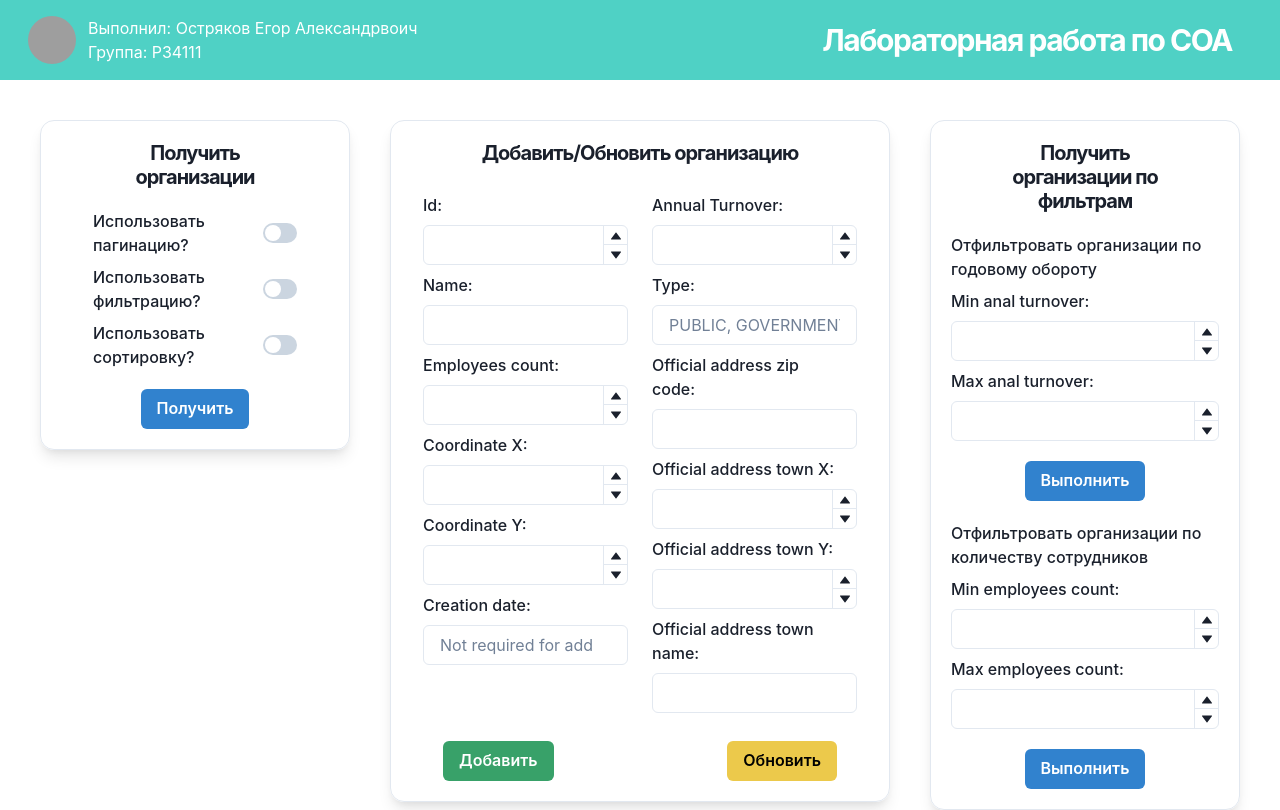
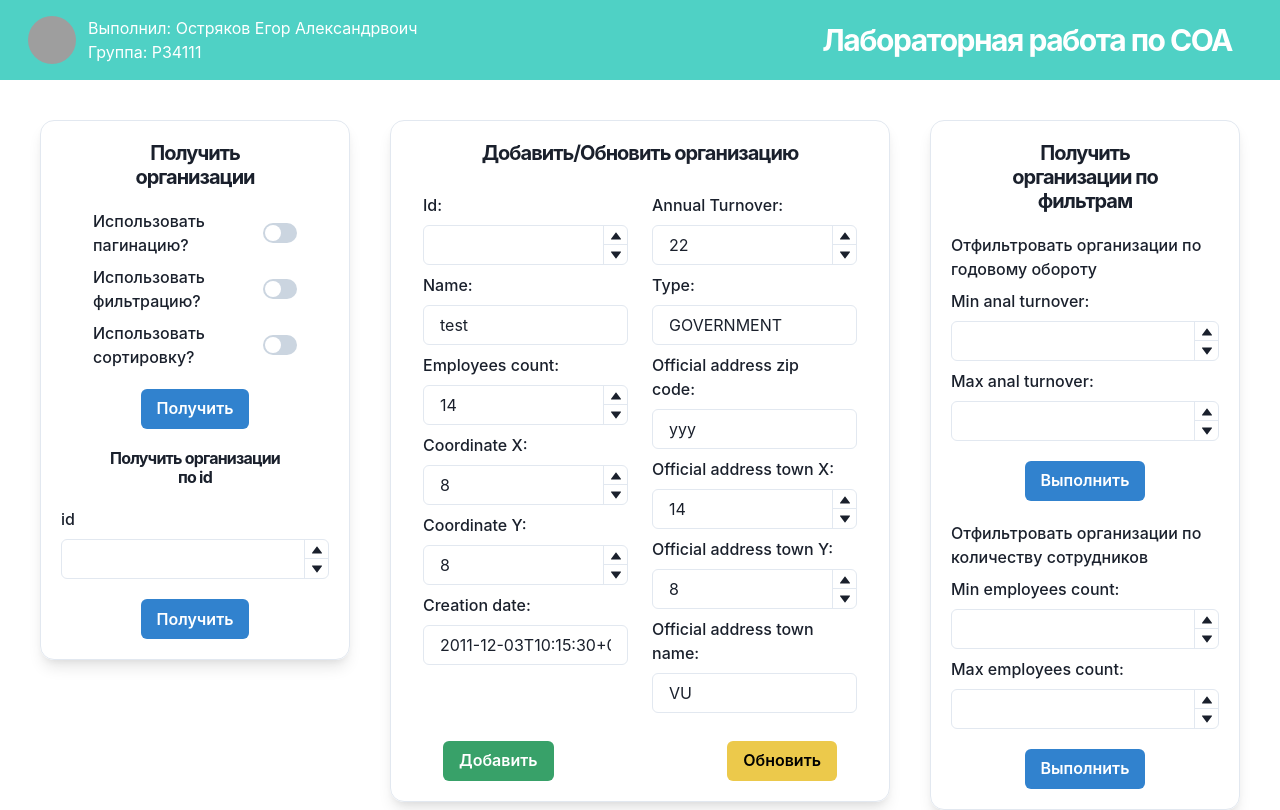
Before and after one commit to feldu/SOA_Lab2, a React (Create React App) app in the folder frontend/: page / in a window 1280 px wide. Shown: the top 810 px of the page. Built offline with nearby package versions, Linux system fonts and the light colour scheme; grey boxes are pictures that could not be loaded.

Commit message:
add crud frontend

```diff
--- a/frontend/src/pages/UserPage/UserPage.jsx
+++ b/frontend/src/pages/UserPage/UserPage.jsx
@@ -5,7 +5,7 @@ import AddUpdOrgsForm from "./components/AddUpdOrgsForm";
 import DeleteOrgsForm from "./components/DeleteOrgsForm";
 import AdditionalGetOrgsForm from "./components/AdditionalGetOrgsForm";
 import FilteredGetOrgsForm from "./components/FilteredGetOrgsForm";
-import ResultTable from "./components/ResultTable";
+import {ResultTable} from "./components/ResultTable";
 
 export default function UserPage() {
     return (
--- a/frontend/src/pages/UserPage/components/AddUpdOrgsForm.jsx
+++ b/frontend/src/pages/UserPage/components/AddUpdOrgsForm.jsx
@@ -1,12 +1,73 @@
 import {Box, Button, Flex, Heading, Text} from "@chakra-ui/react";
 import NumberControl from "../../../components/NumberControl";
 import TextControl from "../../../components/TextControl";
+import {useState} from "react";
+import {orgsState} from "../../../globalState/orgs";
 
 
 export default function AddUpdOrgsForm() {
+    const [id, setId] = useState("");
+    const [name, setName] = useState("test");
+    const [employeesCount, setEmployeesCount] = useState("14");
+    const [coordinatesX, setCoordinatesX] = useState("8");
+    const [coordinatesY, setCoordinatesY] = useState("8");
+    const [creationDate, setCreationDate] = useState("2011-12-03T10:15:30+01:00");
+    const [annualTurnover, setAnnualTurnover] = useState("22");
+    const [type, setType] = useState("GOVERNMENT");
+    const [officialAddressZipCode, setOfficialAddressZipCode] = useState("yyy");
+    const [officialAddressTownX, setOfficialAddressTownX] = useState("14");
+    const [officialAddressTownY, setOfficialAddressTownY] = useState("8");
+    const [officialAddressTownName, setOfficialAddressTownName] = useState("VU");
+
+    const addSubmitHandler = e => {
+        e.preventDefault();
+        orgsState.addOrgs({
+            id,
+            name,
+            employeesCount,
+            coordinates: {
+                x: coordinatesX,
+                y: coordinatesY
+            },
+            creationDate,
+            annualTurnover,
+            type,
+            officialAddress: {
+                zipCode: officialAddressZipCode,
+                town: {
+                    x: officialAddressTownX,
+                    y: officialAddressTownY,
+                    name: officialAddressTownName
+                }
+            }
+        });
+    };
+
+    const updSubmitHandler = e => {
+        e.preventDefault();
+        orgsState.updateOrgs({
+            id,
+            name,
+            employeesCount,
+            coordinates: {
+                x: coordinatesX,
+                y: coordinatesY
+            },
+            creationDate,
+            annualTurnover,
+            type,
+            officialAddress: {
+                zipCode: officialAddressZipCode,
+                town: {
+                    x: officialAddressTownX,
+                    y: officialAddressTownY,
+                    name: officialAddressTownName
+                }
+            }
+        });
+    };
 
     return (
-
         <Box mx={5} py={5} px={5} borderWidth={1} borderRadius={14} boxShadow="lg"
              h="100%" w="full" minW={500}>
             <form>
@@ -15,25 +76,33 @@ export default function AddUpdOrgsForm() {
                 </Heading>
                 <Flex w="full" justifyContent="space-around">
                     <Box mx={3}>
-                        <NumberControl label={"Id:"} min={1} placeholder={"Not required for add"}/>
-                        <TextControl label={"Name:"}/>
-                        <NumberControl label={"Employees count:"} min={0}/>
-                        <NumberControl label={"Coordinate X:"}/>
-                        <NumberControl label={"Coordinate Y:"}/>
-                        <TextControl label={"Creation date:"} placeholder={"Not required for add"}/>
+                        <NumberControl label={"Id:"} min={1} value={id} setValue={setId}/>
+                        <TextControl label={"Name:"} value={name} setValue={setName}/>
+                        <NumberControl label={"Employees count:"} min={0} value={employeesCount}
+                                       setValue={setEmployeesCount}/>
+                        <NumberControl label={"Coordinate X:"} value={coordinatesX} setValue={setCoordinatesX}/>
+                        <NumberControl label={"Coordinate Y:"} value={coordinatesY} setValue={setCoordinatesY}/>
+                        <TextControl label={"Creation date:"} value={creationDate} setValue={setCreationDate}
+                                     placeholder={"Not required for add"}/>
                     </Box>
                     <Box mx={3}>
-                        <NumberControl label={"Annual Turnover:"} min={0}/>
-                        <TextControl label={"Type:"} placeholder={"PUBLIC, GOVERNMENT, TRUST"}/>
-                        <TextControl label={"Official address zip code:"}/>
-                        <NumberControl label={"Official address town X:"}/>
-                        <NumberControl label={"Official address town Y:"}/>
-                        <TextControl label={"Official address town name:"}/>
+                        <NumberControl label={"Annual Turnover:"} min={0} value={annualTurnover}
+                                       setValue={setAnnualTurnover}/>
+                        <TextControl label={"Type:"} placeholder={"PUBLIC, GOVERNMENT, TRUST"} value={type}
+                                     setValue={setType}/>
+                        <TextControl label={"Official address zip code:"} value={officialAddressZipCode}
+                                     setValue={setOfficialAddressZipCode}/>
+                        <NumberControl label={"Official address town X:"} value={officialAddressTownX}
+                                       setValue={setOfficialAddressTownX}/>
+                        <NumberControl label={"Official address town Y:"} value={officialAddressTownY}
+                                       setValue={setOfficialAddressTownY}/>
+                        <TextControl label={"Official address town name:"} value={officialAddressTownName}
+                                     setValue={setOfficialAddressTownName}/>
                     </Box>
                 </Flex>
                 <Flex mt={5} mx={8} justifyContent="space-between">
-                    <Button colorScheme='green'>Добавить</Button>
-                    <Button colorScheme='yellow'>Обновить</Button>
+                    <Button colorScheme='green' onClick={addSubmitHandler}>Добавить</Button>
+                    <Button colorScheme='yellow' onClick={updSubmitHandler}>Обновить</Button>
                 </Flex>
             </form>
         </Box>
--- a/frontend/src/pages/UserPage/components/DeleteOrgsForm.jsx
+++ b/frontend/src/pages/UserPage/components/DeleteOrgsForm.jsx
@@ -1,9 +1,21 @@
 import {Box, Button, Flex, Heading, Text} from "@chakra-ui/react";
 import NumberControl from "../../../components/NumberControl";
+import {useState} from "react";
+import {orgsState} from "../../../globalState/orgs";
 
 
 export default function DeleteOrgsForm() {
+    const [id, setId] = useState("");
+    const [annualTurnover, setAnnualTurnover] = useState("");
 
+    const deleteByIdSubmitHandler = e => {
+        e.preventDefault();
+        orgsState.deleteOrgById(id);
+    };
+    const deleteByAnalSubmitHandler = e => {
+        e.preventDefault();
+        orgsState.deleteOrgsByAnal({annualTurnover});
+    };
     return (
         <Box mx={5} py={5} px={5} borderWidth={1} borderRadius={14} boxShadow="lg"
              h="100%" w="full" minW={300}>
@@ -11,11 +23,12 @@ export default function DeleteOrgsForm() {
                 <Heading align="center" as="h4" size="md" letterSpacing={"tighter"} mx={10} mb={5}>
                     <Text>Удалить организации</Text>
                 </Heading>
-                <NumberControl label={"Id:"} min={1} placeholder={"Not required for add"}/>
-                <NumberControl label={"Annual Turnover:"} min={0}/>
+                <NumberControl label={"Id:"} min={1} value={id} setValue={setId}/>
+                <NumberControl label={"Annual Turnover:"} min={0} value={annualTurnover}
+                               setValue={setAnnualTurnover}/>
                 <Flex mt={5} justifyContent="space-between">
-                    <Button mx={5} colorScheme='red'>Удалить (id)</Button>
-                    <Button mx={5} colorScheme='red'>Удалить (anal)</Button>
+                    <Button mx={5} colorScheme='red' onClick={deleteByIdSubmitHandler}>Удалить (id)</Button>
+                    <Button mx={5} colorScheme='red' onClick={deleteByAnalSubmitHandler}>Удалить (anal)</Button>
                 </Flex>
             </form>
         </Box>
--- a/frontend/src/pages/UserPage/components/GetOrgsForm.jsx
+++ b/frontend/src/pages/UserPage/components/GetOrgsForm.jsx
@@ -14,10 +14,16 @@ export default function GetOrgsForm() {
     const [size, setSize] = useState();
     const [filter, setFilter] = useState("");
     const [sort, setSort] = useState("");
+    const [id, setId] = useState("");
 
-    const submitHandler = e => {
+    const getSubmitHandler = e => {
         e.preventDefault();
         orgsState.fetchOrgs({page, size, filter, sort});
+    };
+
+    const getByIdSubmitHandler = e => {
+        e.preventDefault();
+        orgsState.getOrgById(id);
     };
 
     return (
@@ -46,7 +52,16 @@ export default function GetOrgsForm() {
                                  placeholder={"id,desc;coordinates.y,asc;..."}/>
                 </Box>
                 <Flex mt={5} justifyContent="center">
-                    <Button colorScheme='blue' onClick={submitHandler}>Получить</Button>
+                    <Button colorScheme='blue' onClick={getSubmitHandler}>Получить</Button>
+                </Flex>
+            </form>
+            <form>
+                <Heading align="center" as="h4" size="sm" letterSpacing={"tighter"} mx={10} my={5}>
+                    <Text>Получить организации по id</Text>
+                </Heading>
+                <NumberControl label={"id"} min={1} value={id} setValue={setId}/>
+                <Flex mt={5} justifyContent="center">
+                    <Button colorScheme='blue' onClick={getByIdSubmitHandler}>Получить</Button>
                 </Flex>
             </form>
         </Box>
--- a/frontend/src/pages/UserPage/components/ResultTable.jsx
+++ b/frontend/src/pages/UserPage/components/ResultTable.jsx
@@ -2,8 +2,10 @@ import {Box, Heading, Table, Tbody, Td, Text, Th, Thead, Tr} from "@chakra-ui/re
 import {useTable} from "react-table";
 import {orgsState} from "../../../globalState/orgs"
 import {useMemo} from "react";
+import {observer} from "mobx-react";
 
-export default function ResultTable() {
+export const ResultTable = observer(() => {
+
     const columns = useMemo(() => [
         {Header: 'id', accessor: 'id'},
         {Header: 'Name', accessor: 'name'},
@@ -32,7 +34,7 @@ export default function ResultTable() {
 
     ], []);
     const data = useMemo(() =>
-        orgsState.orgs.map(o => ({
+        orgsState.orgs?.map(o => ({
             id: o.id,
             name: o.name,
             coordinatesX: o.coordinates.x,
@@ -45,7 +47,7 @@ export default function ResultTable() {
             officialAddressTownX: o.officialAddress.town.x,
             officialAddressTownY: o.officialAddress.town.y,
             officialAddressTownName: o.officialAddress.town.name,
-        })), []);
+        })), [orgsState.orgs]);
 
     const {
         getTableProps,
@@ -61,10 +63,6 @@ export default function ResultTable() {
             <Heading align="center" as="h4" size="md" letterSpacing={"tighter"} mx={10} mb={5}>
                 <Text>Результат запроса</Text>
             </Heading>
-            {
-                //todo: работай сука
-            }
-            {JSON.stringify(orgsState.orgs)}
             <Table {...getTableProps()}>
                 <Thead>
                     {headerGroups.map(headerGroup => (
@@ -91,4 +89,4 @@ export default function ResultTable() {
 
         </Box>
     );
-}
+});
```
Also changed, not shown: frontend/src/globalState/orgs/index.js (+63 -4 lines).
